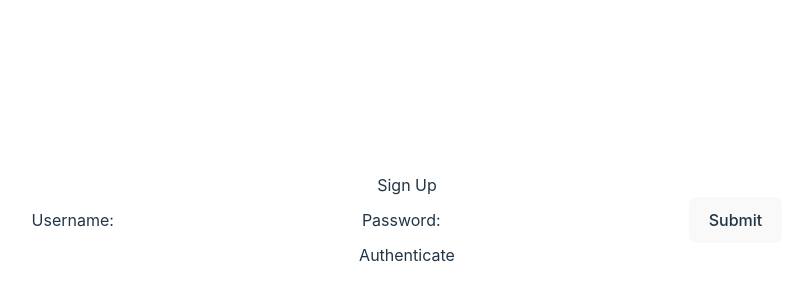
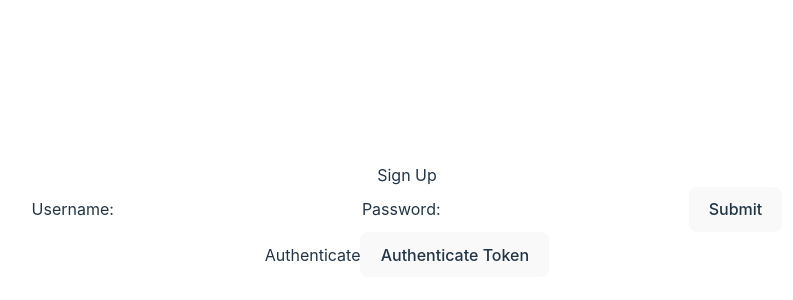
Before and after one commit to iiicakeeiii/Unit3.Forms, a React (Vite) app in the folder form-project/: page / in a window 1280 px wide. Shown: the part 180-480 px from the top of the page, without its empty margins (233-1026 px from the left). Built offline with nearby package versions, Linux system fonts and the light colour scheme.

Commit message:
onClick added to Authenticate component

```diff
--- a/form-project/src/App.jsx
+++ b/form-project/src/App.jsx
@@ -4,14 +4,22 @@ import Authenticate from "./components/Authenticate.jsx";
 import './App.css'
 
 function App() {
-  const [count, setCount] = useState(0)
+    const [token, setToken] = useState(null);
+    const API_URL = "https://fsa-jwt-practice.herokuapp.com/signup";
 
-  return (
-    <>
-	    <SignUpForm />
-        <Authenticate />
-    </>
-  )
+
+    return (
+        <>
+            <div className="flex flex-col gap-10">
+                <span className="border-8" >
+                    <SignUpForm  setToken={setToken} API_URL={API_URL} />
+                </span>
+                <span className={"border-8"}>
+                    <Authenticate token={token} API_URL={API_URL}/>
+                </span>
+            </div>
+        </>
+    )
 }
 
 export default App
--- a/form-project/src/components/Authenticate.jsx
+++ b/form-project/src/components/Authenticate.jsx
@@ -1,6 +1,17 @@
-const Authenticate = () => {
+const Authenticate = ({token, API_URL}) => {
     return (
-        <div className="text-blue-200">Authenticate</div>
+        <>
+            <div className="flex flex-col text-blue-300">
+                Authenticate
+                <button onClick={async () => {
+                    const response = await fetch(API_URL);
+                    const res = await response.json();
+                }}>
+                    Authenticate Token
+                </button>
+            </div>
+
+        </>
     )
 }
 
--- a/form-project/src/components/SignUpForm.jsx
+++ b/form-project/src/components/SignUpForm.jsx
@@ -1,11 +1,10 @@
 import {useState} from 'react';
 
 
-const SignUpForm = () => {
+const SignUpForm = ({setToken, API_URL}) => {
     const [username, setUsername] = useState("");
     const [password, setPassword] = useState("");
     const [error, setError] = useState(null);
-    const API_URL = "https://fsa-jwt-practice.herokuapp.com/signup";
 
     const handleSubmit = async (e) => {
         e.preventDefault();
@@ -23,8 +22,9 @@ const SignUpForm = () => {
                     })
 
                 });
-           const res = resp.json();
-           console.log(res);
+
+           const res = await resp.json();
+           setToken(res.token)
 
         } catch (e) {
             setError(e.message);
@@ -35,7 +35,7 @@ const SignUpForm = () => {
         <>
             <h2 className="text-amber-200">Sign Up</h2>
             {error && <p>{error}</p>}
-            <form className="flex flex-col gap-2" onSubmit={handleSubmit}>
+            <form className="flex flex-col gap-2 text-amber-200" onSubmit={handleSubmit}>
                 <label>
                     Username:
                     <input className="mx-1 border-2" value={username} onChange={
```
